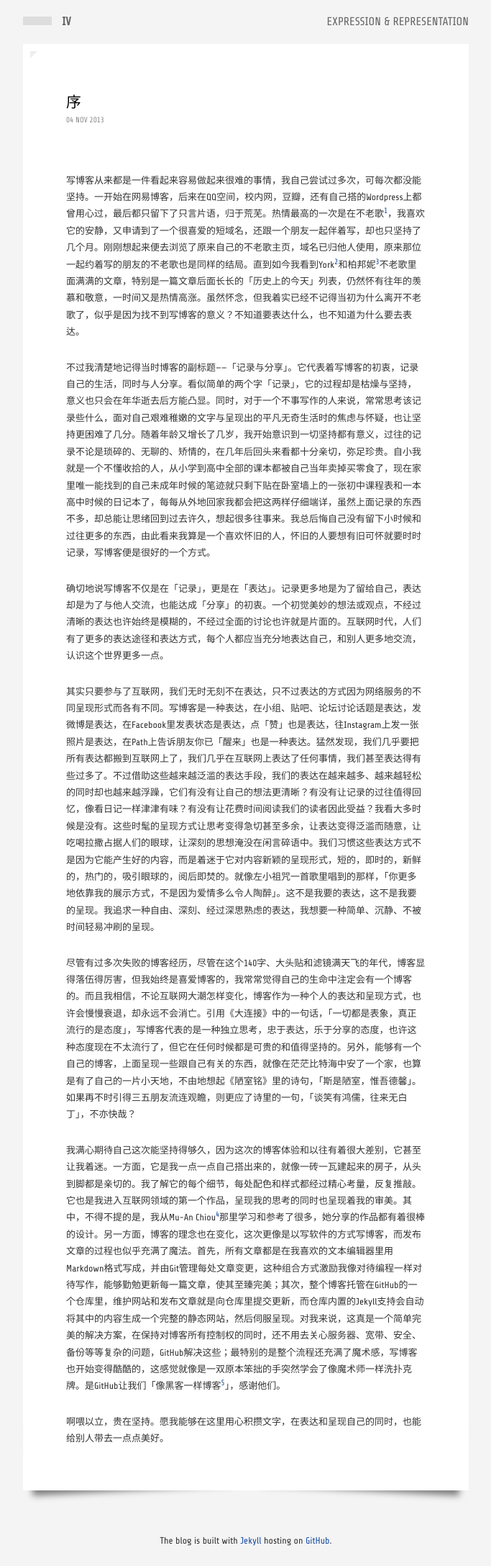
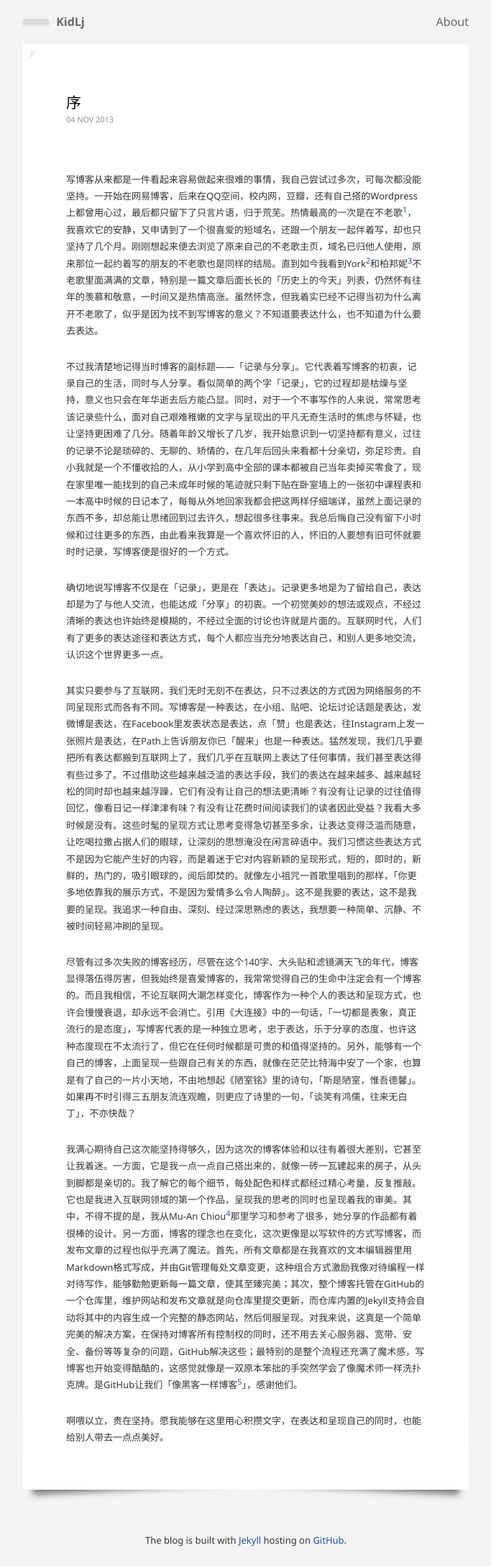
Before and after one commit to kidlj/awei, a Jekyll site: the page built from index.html, in a window 1280 px wide. Shown: the whole page at 72% size, without its empty margins (298-981 px from the left). Built offline with Jekyll 4.4.1, drawn with Linux system fonts in a browser that asks for light colours; some web fonts are replaced; Markdown is read by kramdown in place of the engine named in the settings.

Commit message:
site header & fonts tweak

```diff
--- a/_includes/header.html
+++ b/_includes/header.html
@@ -2,13 +2,11 @@
 
 		<a class="site-title" href="/">
 		  	<div class="block"></div>
-		  	<span class="text-logo">IV</span>
+		  	<span class="text-logo">KidLj</span>
 		</a>
 
 		<nav class="navigator">
-				<a id="expr" href="/expr/">EXPRESSION</a>
-				<span class="connector">&amp;</span>
-				<a id="repr" href="/repr/">REPRESENTATION</a>
+				<a id="expr" href="/about">About</a>
 		</nav>
 
 </header>
--- a/_layouts/main.html
+++ b/_layouts/main.html
@@ -4,7 +4,7 @@
 		<meta name='viewport' content='width=device-width, initial-scale=1.0, user-scalable=no'>
 		<meta http-equiv="Content-Type" content="text/html; charset=UTF-8">
 		<link href="/favicon.ico" rel="shortcut icon" type="image/x-icon">
-		<link href='http://fonts.googleapis.com/css?family=Share+Tech' rel='stylesheet' type='text/css'>
+		<link href='http://fonts.googleapis.com/css?family=Marcellus+SC' rel='stylesheet' type='text/css'>
 		<link href="/css/global.css" rel="stylesheet" type="text/css">
 		<link href="/css/style.css" rel="stylesheet" type="text/css">
 		<link href="/css/responsive.css" rel="stylesheet" type="text/css">
--- a/css/style.css
+++ b/css/style.css
@@ -8,7 +8,7 @@ body {
 	background-color: #f4f4f4;
 	color: #343434;
 	line-height: 1.6em;
-	font-family: 'Share Tech', sans-serif;
+	font-family: 'Segoe UI', Arial, Helvetica, Dejavu Sans, sans-serif;
 	padding: 20px 10px;
 }
 
@@ -76,7 +76,7 @@ article {
 	padding: 70px 60px 60px;
 	background-color: #fff;
 	font-size: 13px;
-	font-family: 'Share Tech', sans-serif;
+	font-family: 'Segoe UI', Arial, Helvetica, Dejavu Sans, sans-serif;
 	font-weight: 400;
 	line-height: 1.8em;
 	position: relative; }
@@ -126,8 +126,7 @@ article {
 .site-header {
   font-weight: lighter;
   font-size: 16px;
-	font-family: 'Share Tech', sans-serif;
-  text-transform: uppercase;
+	font-family: 'Marcellus SC', 'Segoe UI', Arial, Helvetica, sans-serif;
   margin-bottom: 20px;
   text-align: right; }
   .site-header .site-title {
@@ -138,7 +137,6 @@ article {
     -ms-transition: 0.4s;
     -o-transition: 0.4s;
     transition: 0.4s;
-    text-transform: uppercase;
     display: block;
     margin-bottom: 5px;
     font-weight: bold; }
@@ -148,11 +146,11 @@ article {
         background-color: #AA2130; }
     .site-header .site-title .block {
       display: inline-block;
-      width: 40px;
-      height: 12px;
+      width: 36px;
+      height: 10px;
       margin-top: 1px;
       background-color: #ddd;
-      margin-right: 10px;
+      margin-right: 6px;
       -webkit-transition: 0.4s;
       -moz-transition: 0.4s;
       -ms-transition: 0.4s;
@@ -172,7 +170,7 @@ article {
 .tweet {
 	text-align: left;
 	margin-top: 50px;
-	font-family: Arial, Helvetica, sans-serif;
+	font-family: 'Segoe UI', Arial, Helvetica, Dejavu Sans, sans-serif;
 	font-size: 13px;
 	padding: 5px;
 	background-color: #FDF6E3; }
```
